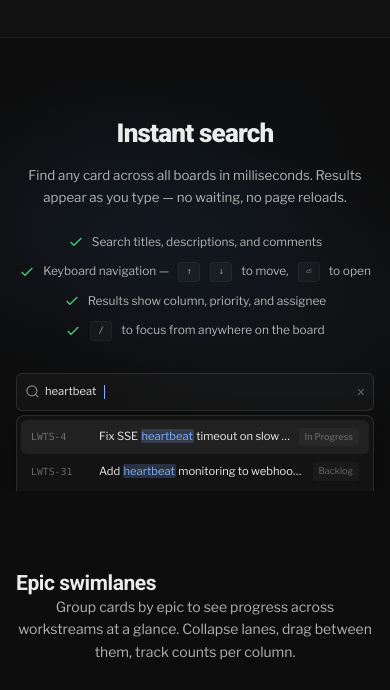
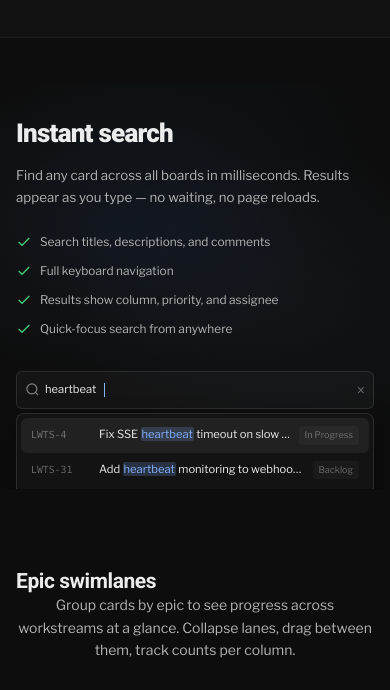
Before and after one commit to oceanplexian/lwts, a plain HTML site: page docs/index.html in a window 390 px wide. Shown: the part 2190-2880 px from the top of the page. Drawn offline with nearby package versions, Linux system fonts and the light colour scheme.

Commit message:
Clean up mobile: simplify search feature list, left-align text.
- Replace keyboard shortcut icons with plain text on mobile
- Left-align search feature list and author section on mobile
- Hide detail modal sidebar on mobile

```diff
--- a/docs/index.html
+++ b/docs/index.html
@@ -199,9 +199,9 @@
           <p>Find any card across all boards in milliseconds. Results appear as you type &mdash; no waiting, no page reloads.</p>
           <ul class="search-feature-list">
             <li><svg width="16" height="16" viewBox="0 0 24 24" fill="none" stroke="currentColor" stroke-width="2"><polyline points="20 6 9 17 4 12"/></svg> Search titles, descriptions, and comments</li>
-            <li><svg width="16" height="16" viewBox="0 0 24 24" fill="none" stroke="currentColor" stroke-width="2"><polyline points="20 6 9 17 4 12"/></svg> Keyboard navigation &mdash; <span class="kbd">&#8593;</span><span class="kbd">&#8595;</span> to move, <span class="kbd">&#9166;</span> to open</li>
+            <li><svg width="16" height="16" viewBox="0 0 24 24" fill="none" stroke="currentColor" stroke-width="2"><polyline points="20 6 9 17 4 12"/></svg> <span class="desktop-only">Keyboard navigation &mdash; <span class="kbd">&#8593;</span><span class="kbd">&#8595;</span> to move, <span class="kbd">&#9166;</span> to open</span><span class="mobile-only">Full keyboard navigation</span></li>
             <li><svg width="16" height="16" viewBox="0 0 24 24" fill="none" stroke="currentColor" stroke-width="2"><polyline points="20 6 9 17 4 12"/></svg> Results show column, priority, and assignee</li>
-            <li><svg width="16" height="16" viewBox="0 0 24 24" fill="none" stroke="currentColor" stroke-width="2"><polyline points="20 6 9 17 4 12"/></svg> <span class="kbd">/</span> to focus from anywhere on the board</li>
+            <li><svg width="16" height="16" viewBox="0 0 24 24" fill="none" stroke="currentColor" stroke-width="2"><polyline points="20 6 9 17 4 12"/></svg> <span class="desktop-only"><span class="kbd">/</span> to focus from anywhere on the board</span><span class="mobile-only">Quick-focus search from anywhere</span></li>
           </ul>
         </div>
         <div class="demo-search-showcase" id="search-demo">
--- a/docs/style.css
+++ b/docs/style.css
@@ -1421,9 +1421,6 @@ body.light-theme .demo-list-row:hover { background: rgba(43,125,233,0.04); }
 @media (max-width: 1024px) {
   .demo-filter-bar { flex-wrap: wrap; }
   .search-showcase-grid { grid-template-columns: 1fr; gap: 32px; }
-  .search-showcase-info { text-align: center; }
-  .search-showcase-info h2 { text-align: center; }
-  .search-feature-list { align-items: center; }
 }
 
 @media (max-width: 768px) {
@@ -1884,6 +1881,8 @@ body.light-theme .mini-col {
    ============================================================ */
 
 /* ── Author Section ── */
+.mobile-only { display: none; }
+
 .author-section {
   padding: 80px 0;
   position: relative;
@@ -2115,6 +2114,8 @@ body.light-theme .author-linkedin:hover {
 
   .tab-bar { flex-direction: column; }
   .code-block pre { font-size: 12px; padding: 12px; }
+  .desktop-only { display: none; }
+  .mobile-only { display: inline; }
 }
 
 @media (max-width: 480px) {
```
